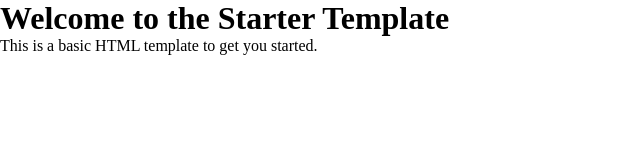
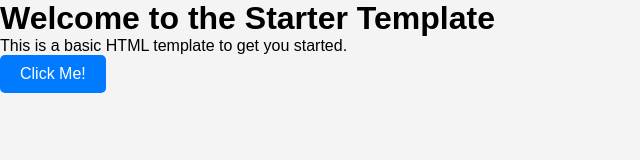
Before and after one commit to intelucas69/TE4-Corsematerial, a plain HTML site: page starter_template/index.html in a window 1280 px wide. Shown: the whole page, without its empty margins (0-640 px from the left). Drawn offline with Linux system fonts and the light colour scheme.

Commit message:
Html introduction was great

```diff
--- a/starter_template/index.html
+++ b/starter_template/index.html
@@ -9,6 +9,7 @@
   <body>
     <h1>Welcome to the Starter Template</h1>
     <p>This is a basic HTML template to get you started.</p>
+    <button id="clickMe">Click Me!</button>
     <script src="script.js"></script>
   </body>
 </html>
--- a/starter_template/script.js
+++ b/starter_template/script.js
@@ -1 +1,4 @@
 console.log("Hello, world!");
+document.querySelector("button").addEventListener("click", () => {
+  console.log("Hello, world!");
+});
--- a/starter_template/styles.css
+++ b/starter_template/styles.css
@@ -2,4 +2,20 @@
   padding: 0;
   margin: 0;
   box-sizing: border-box;
+  font-family: Arial, sans-serif;
+  background-color: #f4f4f4;
 }
+button {
+  background-color: #007bff;
+  color: white;
+  border: none;
+  padding: 10px 20px;
+  border-radius: 5px;
+  cursor: pointer;
+  font-size: 16px;
+  transition: background-color 0.3s ease;
+}
+
+button:hover {
+  background-color: #0056b3;
+}
```
Also changed, not shown: 1 other file.
